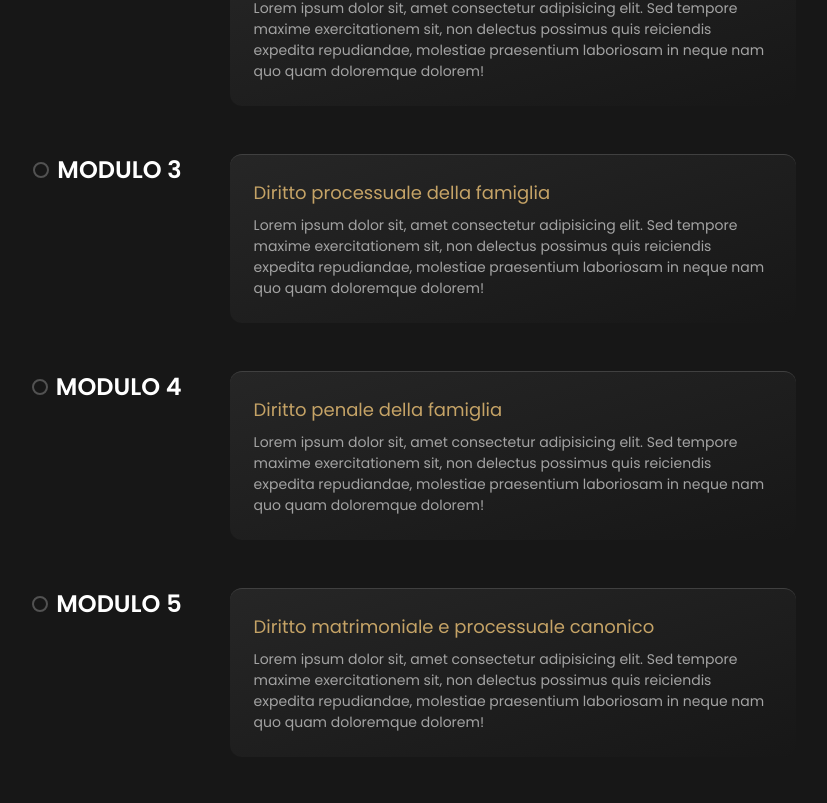
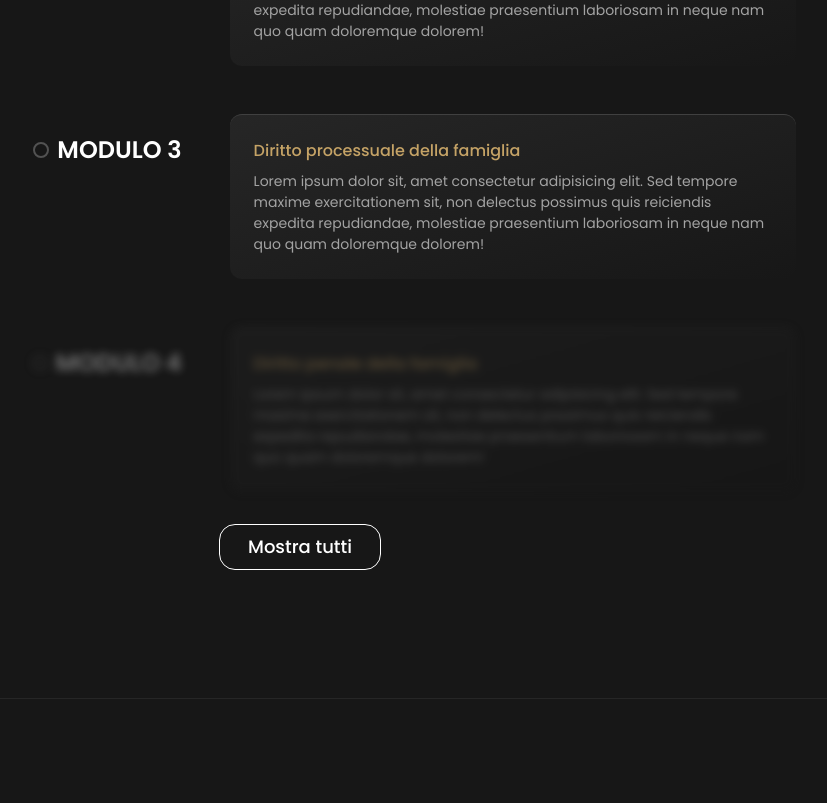
Before and after one commit to plasm/academy, a Nuxt app: page /corsi/master-experience in a window 1280 px wide. Shown: the part 3570-4373 px from the top of the page, without its empty margins (340-1167 px from the left). Built offline with nearby package versions, Linux system fonts and the light colour scheme.

Commit message:
feat: add limit to view

```diff
--- a/components/ac-sticky-resources/index.vue
+++ b/components/ac-sticky-resources/index.vue
@@ -3,7 +3,14 @@
     <section id="feature-five" aria-labelledby="feature-five" class="relative">
       <div class="mx-auto max-w-7xl px-8 py-12 md:px-12 lg:px-16 xl:px-36 ">
         <div class="flex w-full flex-col gap-12">
-          <div v-for="(item, index) in resources" :key="index" class="w-full gap-4 md:gap-12 lg:flex">
+          <div
+            v-for="(item, index) in innerResources"
+            :key="index"
+            class="w-full gap-4 md:gap-12 lg:flex"
+            :class="{
+              'opacity-40 blur-sm': isLast(index)
+            }"
+          >
             <div class="lg:w-2/5 ">
               <div
                 class="pt-30 pb-30 relative lg:sticky lg:top-36"
@@ -28,6 +35,24 @@
             </div>
           </div>
         </div>
+
+        <div
+          v-if="limit!==-1 && limit < resources.length"
+          :class="{
+            'mt-8': all
+          }"
+          class="border-top flex cursor-pointer justify-center pt-8 text-white transition-all"
+          @click="toggleAll"
+        >
+          <div
+            :title="callToAction"
+            class="rounded-2xl border border-white p-1 transition-transform duration-300 ease-out hover:-translate-y-1 focus:outline-none focus-visible:outline-2 focus-visible:outline-offset-2 focus-visible:outline-black active:bg-neutral-800 active:text-white md:mt-0"
+          >
+            <div class="rounded-xl px-6 py-1 text-lg font-medium text-white ">
+              {{ callToAction }}
+            </div>
+          </div>
+        </div>
       </div>
     </section>
   </div>
@@ -40,6 +65,41 @@ export default {
     resources: {
       type: Array,
       default: () => []
+    },
+    limit: {
+      type: Number,
+      default: -1
+    },
+    callToActionOpen: {
+      type: String,
+      default: 'Mostra tutti'
+    },
+    callToActionClose: {
+      type: String,
+      default: 'Mostra meno'
+    },
+
+  },
+  data () {
+    return {
+      all: false
+    }
+  },
+  computed: {
+    callToAction () {
+      return this.all ? this.callToActionClose : this.callToActionOpen
+    },
+    innerResources () {
+      if (this.limit === -1 || this.all) { return this.resources }
+      return this.resources.filter((e, i) => i < this.limit)
+    }
+  },
+  methods: {
+    isLast (index) {
+      return !this.all && this.limit !== -1 && this.limit < this.resources.length ? index === this.innerResources.length - 1 : false
+    },
+    toggleAll () {
+      this.all = !this.all
     }
   },
 }
--- a/pages/corsi/master-experience.vue
+++ b/pages/corsi/master-experience.vue
@@ -160,21 +160,21 @@
     </ac-heading>
 
     <div class="mx-auto max-w-5xl p-20 pt-0">
-      <div class="mb-8 flex flex-col gap-4 text-2xl font-light text-white">
+      <div class="flex flex-col gap-4 text-2xl font-light text-white">
         La struttura prevede cinquantuno mezze giornate di lezioni teoriche, quattro stage intensivi di esercitazioni pratiche, otto mezze giornate di supervisione didattica e professionale di gruppo e fino a un massimo di dieci sessioni di supervisione didattica e professionale individuale sul primo caso di mediazione familiare personalmente condotto, per un totale di quattrocentotredici ore complessive distribuite nell'arco del biennio 2024-2026.
       </div>
     </div>
 
-    <ac-sticky-resources :resources="modules">
+    <ac-sticky-resources :resources="modules" limit="4">
       <template #title="{ resource }">
-        <div class="relative flex items-center justify-end  gap-2 text-2xl font-semibold uppercase text-white">
+        <div class="relative top-5 flex items-center justify-end gap-2 text-2xl font-semibold uppercase text-white">
           <div class="size-4 rounded-full border-2 border-neutral-600" />
           {{ resource.title }}
         </div>
       </template>
       <template #resource="{ resource }">
         <div class="rounded-xl border-t border-neutral-700 bg-gradient-to-br from-neutral-800 to-neutral-900 p-6">
-          <div class="text-lg text-gold">
+          <div class="text-base font-medium text-gold">
             {{ resource.subtitle }}
           </div>
           <div class="mt-2 text-sm leading-normal text-neutral-400 ">
@@ -184,7 +184,7 @@
       </template>
     </ac-sticky-resources>
 
-    <ac-separator class="mb-20" />
+    <ac-separator class="my-20" />
 
     <ac-heading description="Le date di questo evento...">
       <template #title>
```
